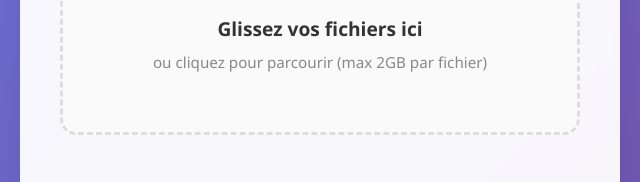
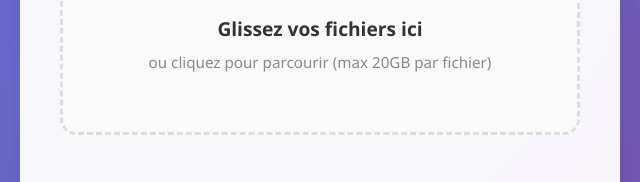
Before and after one commit to Bissiking/DropIt, a website: page public/index.html in a window 1280 px wide. Shown: the part 420-602 px from the top of the page, 320-960 px from the left. Drawn offline with Linux system fonts and the light colour scheme.

Commit message:
Update index.html

```diff
--- a/public/index.html
+++ b/public/index.html
@@ -304,7 +304,7 @@
         </svg>
       </div>
       <div class="upload-text">Glissez vos fichiers ici</div>
-      <div class="upload-subtext">ou cliquez pour parcourir (max 2GB par fichier)</div>
+      <div class="upload-subtext">ou cliquez pour parcourir (max 20GB par fichier)</div>
     </div>
 
     <input type="file" id="fileInput" class="file-input" multiple>
```
